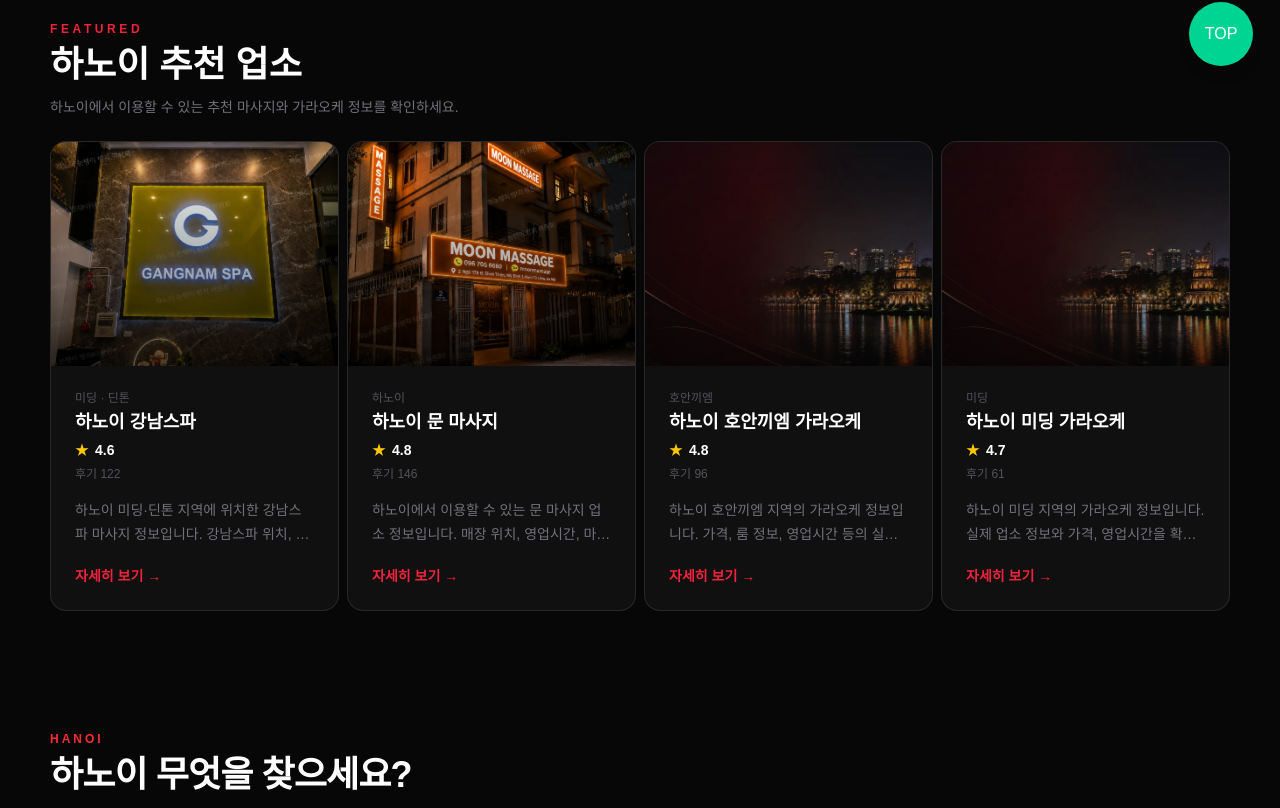
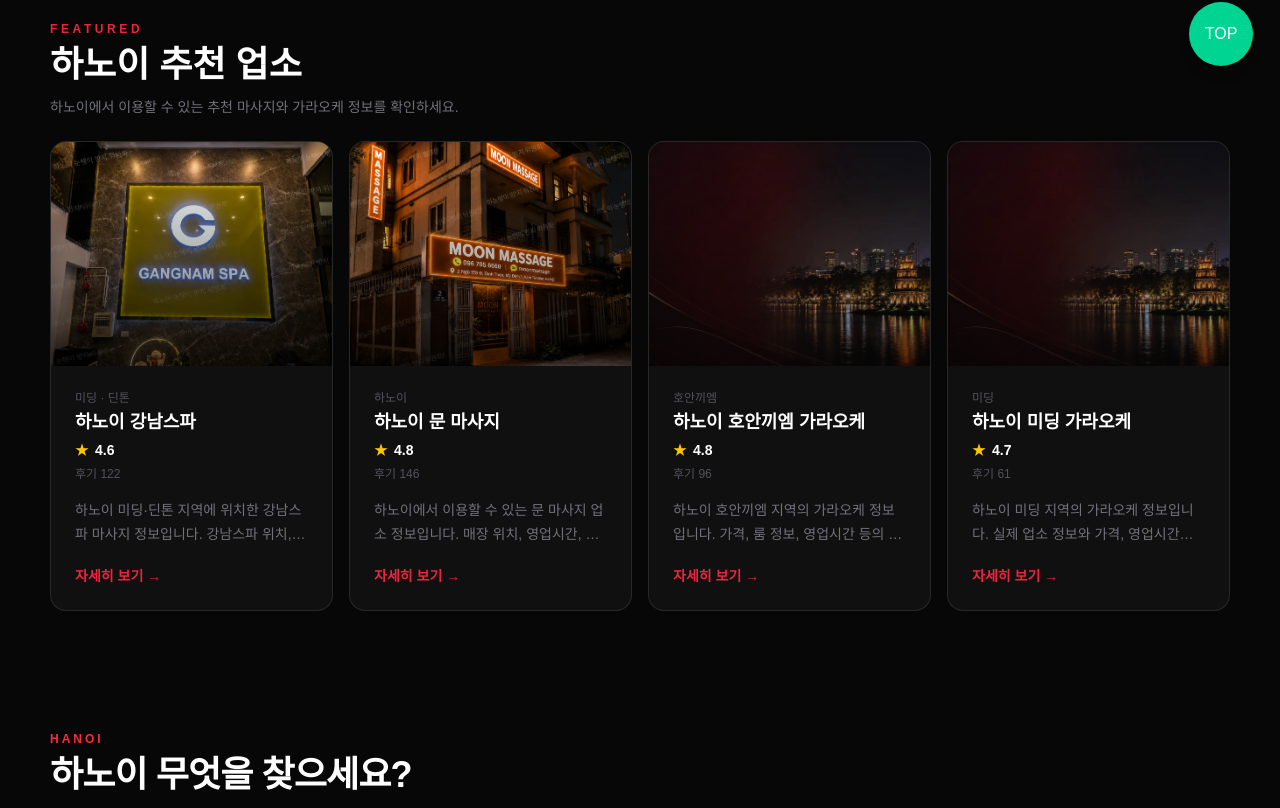
Before and after one commit to vietnam-nightlife/hanoi-nightlife, a Next.js app: page / in a window 1280 px wide. Shown: the part 710-1518 px from the top of the page. Built offline with nearby package versions, Linux system fonts and the light colour scheme.

Commit message:
Update page.tsx

```diff
--- a/app/page.tsx
+++ b/app/page.tsx
@@ -186,7 +186,7 @@ export default function Home() {
           하노이에서 이용할 수 있는 추천 마사지와 가라오케 정보를 확인하세요.
         </p>
 
-        <div className="mt-6 grid grid-cols-3 gap-2 sm:grid-cols-2 lg:grid-cols-4">
+        <div className="mt-6 grid grid-cols-3 gap-2 sm:grid-cols-2 sm:gap-4 lg:grid-cols-4">
 
           {featured.map((place) => (
             <PlaceCard
```
